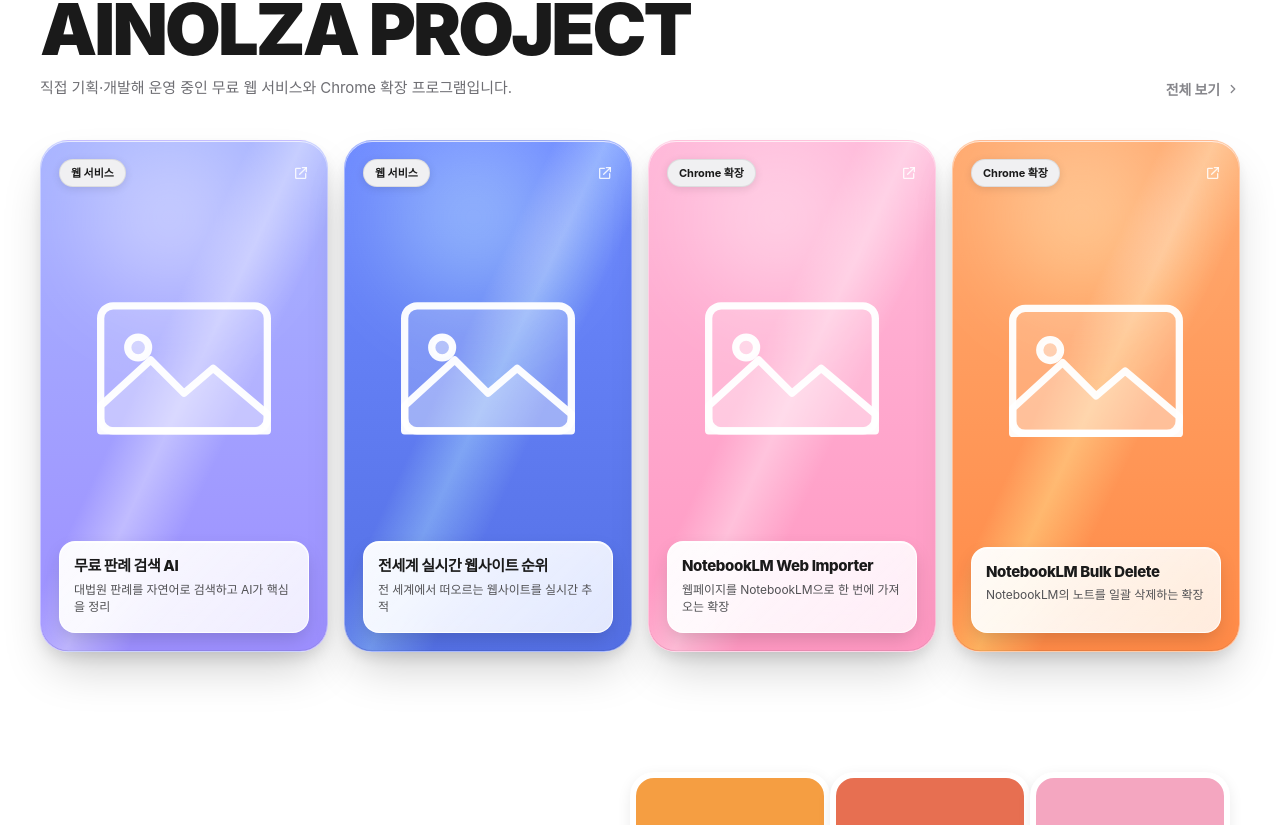
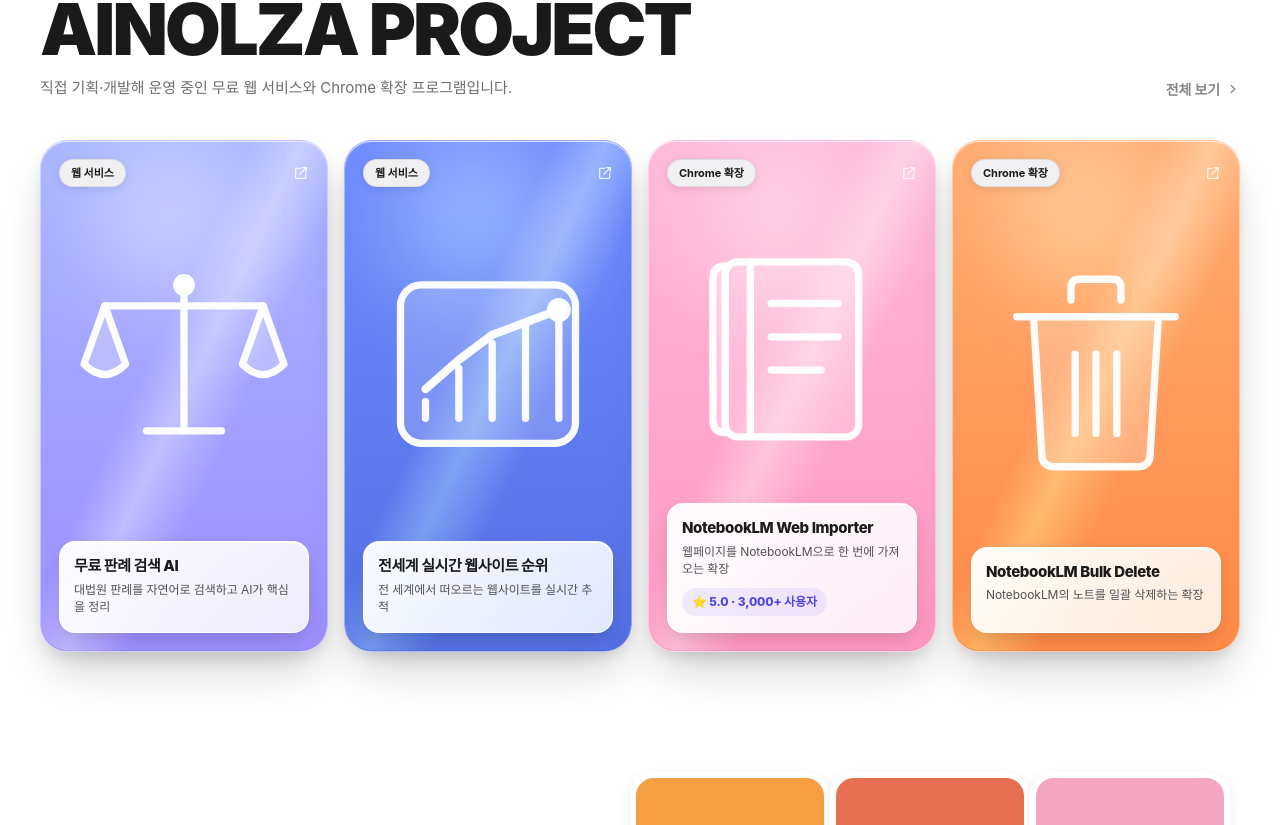
Before and after one commit to kyunghwanchoi747/ainolza, a Next.js app: page / in a window 1280 px wide. Shown: the part 1299-2124 px from the top of the page. Built offline with nearby package versions, Linux system fonts and the light colour scheme; a web font is replaced by a local one.

Commit message:
feat: AINOLZA PROJECT 카드별 SVG 일러스트 + Chrome 확장 외부 링크 + Web Importer 강조

```diff
--- a/src/components/landing/LandingPageV3.tsx
+++ b/src/components/landing/LandingPageV3.tsx
@@ -43,11 +43,65 @@
   },
 ]
 
+const TOOL_ICONS: ReactNode[] = [
+  // 1. 무료 판례 검색 AI — 저울 아이콘
+  <svg key="0" viewBox="0 0 120 120" width="100%" height="100%" fill="none" stroke="rgba(255,255,255,0.96)" strokeWidth="3.5" strokeLinecap="round" strokeLinejoin="round">
+    <line x1="60" y1="22" x2="60" y2="92" />
+    <line x1="42" y1="92" x2="78" y2="92" />
+    <circle cx="60" cy="22" r="3.5" fill="rgba(255,255,255,0.96)" />
+    <line x1="22" y1="32" x2="98" y2="32" />
+    <path d="M22 32 L12 60 Q22 70 32 60 Z" fill="rgba(255,255,255,0.25)" />
+    <path d="M98 32 L88 60 Q98 70 108 60 Z" fill="rgba(255,255,255,0.25)" />
+  </svg>,
+  // 2. 전세계 실시간 웹사이트 순위 — 차트 아이콘
+  <svg key="1" viewBox="0 0 120 120" width="100%" height="100%" fill="none" stroke="rgba(255,255,255,0.96)" strokeWidth="3.5" strokeLinecap="round" strokeLinejoin="round">
+    <rect x="18" y="22" width="84" height="76" rx="10" fill="rgba(255,255,255,0.18)" />
+    <line x1="30" y1="86" x2="30" y2="78" />
+    <line x1="46" y1="86" x2="46" y2="62" />
+    <line x1="62" y1="86" x2="62" y2="50" />
+    <line x1="78" y1="86" x2="78" y2="42" />
+    <line x1="94" y1="86" x2="94" y2="34" />
+    <polyline points="30,72 46,58 62,46 78,40 94,34" strokeWidth={4} />
+    <circle cx="94" cy="34" r="4" fill="rgba(255,255,255,0.96)" />
+  </svg>,
+  // 3. NotebookLM Web Importer — 노트북 아이콘
+  <svg key="2" viewBox="0 0 120 120" width="100%" height="100%" fill="none" stroke="rgba(255,255,255,0.96)" strokeWidth="3.5" strokeLinecap="round" strokeLinejoin="round">
+    <rect x="28" y="20" width="64" height="84" rx="6" fill="rgba(255,255,255,0.22)" />
+    <line x1="40" y1="20" x2="40" y2="104" />
+    <line x1="50" y1="40" x2="82" y2="40" />
+    <line x1="50" y1="56" x2="82" y2="56" />
+    <line x1="50" y1="72" x2="74" y2="72" />
+    <path d="M22 28 Q22 22 28 22 L28 102 Q22 102 22 96 Z" fill="rgba(255,255,255,0.35)" />
+  </svg>,
+  // 4. NotebookLM Bulk Delete — 휴지통 아이콘
+  <svg key="3" viewBox="0 0 120 120" width="100%" height="100%" fill="none" stroke="rgba(255,255,255,0.96)" strokeWidth="3.5" strokeLinecap="round" strokeLinejoin="round">
+    <path d="M30 36 L34 102 Q34 108 40 108 L80 108 Q86 108 86 102 L90 36" fill="rgba(255,255,255,0.22)" />
+    <line x1="22" y1="36" x2="98" y2="36" />
+    <path d="M48 28 L48 22 Q48 18 52 18 L68 18 Q72 18 72 22 L72 28" />
+    <line x1="50" y1="54" x2="50" y2="92" />
+    <line x1="60" y1="54" x2="60" y2="92" />
+    <line x1="70" y1="54" x2="70" y2="92" />
+  </svg>,
+]
+
 const TOOLS = [
   { tag: '웹 서비스', tagClass: 'web', name: '무료 판례 검색 AI', desc: '대법원 판례를 자연어로 검색하고 AI가 핵심을 정리', href: 'https://caseai.co.kr/' },
   { tag: '웹 서비스', tagClass: 'web', name: '전세계 실시간 웹사이트 순위', desc: '전 세계에서 떠오르는 웹사이트를 실시간 추적', href: 'https://risingsites.com/' },
-  { tag: 'Chrome 확장', tagClass: 'chrome', name: 'NotebookLM Web Importer', desc: '웹페이지를 NotebookLM으로 한 번에 가져오는 확장', href: '#' },
-  { tag: 'Chrome 확장', tagClass: 'chrome-blue', name: 'NotebookLM Bulk Delete', desc: 'NotebookLM의 노트를 일괄 삭제하는 확장', href: '#' },
+  {
+    tag: 'Chrome 확장',
+    tagClass: 'chrome',
+    name: 'NotebookLM Web Importer',
+    desc: '웹페이지를 NotebookLM으로 한 번에 가져오는 확장',
+    href: 'https://chromewebstore.google.com/detail/NotebookLM%20Web%20Importer%20%28AI%20Nolza%29/pnnlnelknnpdljlkabehdmiapniffdlo?hl=ko&utm_source=ext_sidebar',
+    badge: '⭐ 5.0 · 3,000+ 사용자',
+  },
+  {
+    tag: 'Chrome 확장',
+    tagClass: 'chrome-blue',
+    name: 'NotebookLM Bulk Delete',
+    desc: 'NotebookLM의 노트를 일괄 삭제하는 확장',
+    href: 'https://chromewebstore.google.com/detail/notebooklm-bulk-delete/jbjckccejjhlmcbmkiheicdpajbgdooo?hl=ko&utm_source=ext_sidebar',
+  },
 ]
 
 const LABS = [
@@ -114,7 +168,7 @@
 
   // Social Proof Carousel
   useEffect(() => {
-    const SLIDES = 5
+    const SLIDES = 6
     const SLIDE_MS = 4500
     const BOOK_MS = 3000
     let timer: ReturnType<typeof setTimeout> | null = null
@@ -238,9 +292,19 @@
               <p className="bookDesc"><strong>구글 워크스페이스</strong>를<br/>제대로 활용하는 방법</p>
             </div>
           </div>
+          {/* Slide 6: NotebookLM Web Importer */}
+          <div className={`socialSlide${currentSlide === 5 ? ' active' : ''}`}>
+            <div className="slideStack" style={{ gap: 24, alignItems: 'center', textAlign: 'center' }}>
+              <div className="stars-big" style={{ letterSpacing: '3.9px' }}>★ ★ ★ ★ ★</div>
+              <div className="bigNum">3,000<small>+</small></div>
+              <div className="slideLabel" style={{ width: '100%', maxWidth: 540 }}>
+                <strong>NotebookLM Web Importer</strong> · ⭐ 5.0 평점 · 3,000명 이상 사용 중
+              </div>
+            </div>
+          </div>
         </div>
         <div className="socialDots">
-          {[0, 1, 2, 3, 4].map((i) => (
+          {[0, 1, 2, 3, 4, 5].map((i) => (
             <button key={i} type="button" className={`socialDot${currentSlide === i ? ' active' : ''}`} onClick={() => setCurrentSlide(i)} aria-label={`슬라이드 ${i + 1}`} />
           ))}
         </div>
@@ -258,7 +322,6 @@
           </div>
           <div className="toolGrid">
             {TOOLS.map((t, i) => {
-              const isExternal = /^https?:/.test(t.href)
               const Inner = (
                 <>
                   <div className="toolTopRow">
@@ -266,23 +329,31 @@
                     <Icons.Ext />
                   </div>
                   <div className="toolVisual">
-                    {/* SVG visuals — 단순화 */}
-                    <svg viewBox="0 0 120 120" width="100%" height="100%" fill="none" stroke="rgba(255,255,255,0.96)" strokeWidth="3.5" strokeLinecap="round" strokeLinejoin="round">
-                      <rect x="20" y="32" width="80" height="60" rx="6" fill="rgba(255,255,255,0.18)"/>
-                      <circle cx="38" cy="52" r="5" fill="rgba(255,255,255,0.4)"/>
-                      <path d="M20 80l24-22 16 16 14-12 26 22v8H20z" fill="rgba(255,255,255,0.25)"/>
-                    </svg>
+                    {TOOL_ICONS[i]}
                   </div>
                   <div className="toolCaption">
                     <h3 className="toolName">{t.name}</h3>
                     <p className="toolDesc">{t.desc}</p>
+                    {t.badge && (
+                      <p style={{
+                        marginTop: 10,
+                        fontSize: 12,
+                        fontWeight: 800,
+                        color: 'var(--brand-dark)',
+                        background: 'rgba(99,102,241,0.1)',
+                        padding: '5px 10px',
+                        borderRadius: 9999,
+                        display: 'inline-block',
+                        letterSpacing: '-0.01em',
+                      }}>
+                        {t.badge}
+                      </p>
+                    )}
                   </div>
                 </>
               )
-              return isExternal ? (
+              return (
                 <a key={i} className="toolCard sheen" href={t.href} target="_blank" rel="noopener noreferrer">{Inner}</a>
-              ) : (
-                <Link key={i} className="toolCard sheen" href={t.href}>{Inner}</Link>
               )
             })}
           </div>
```
